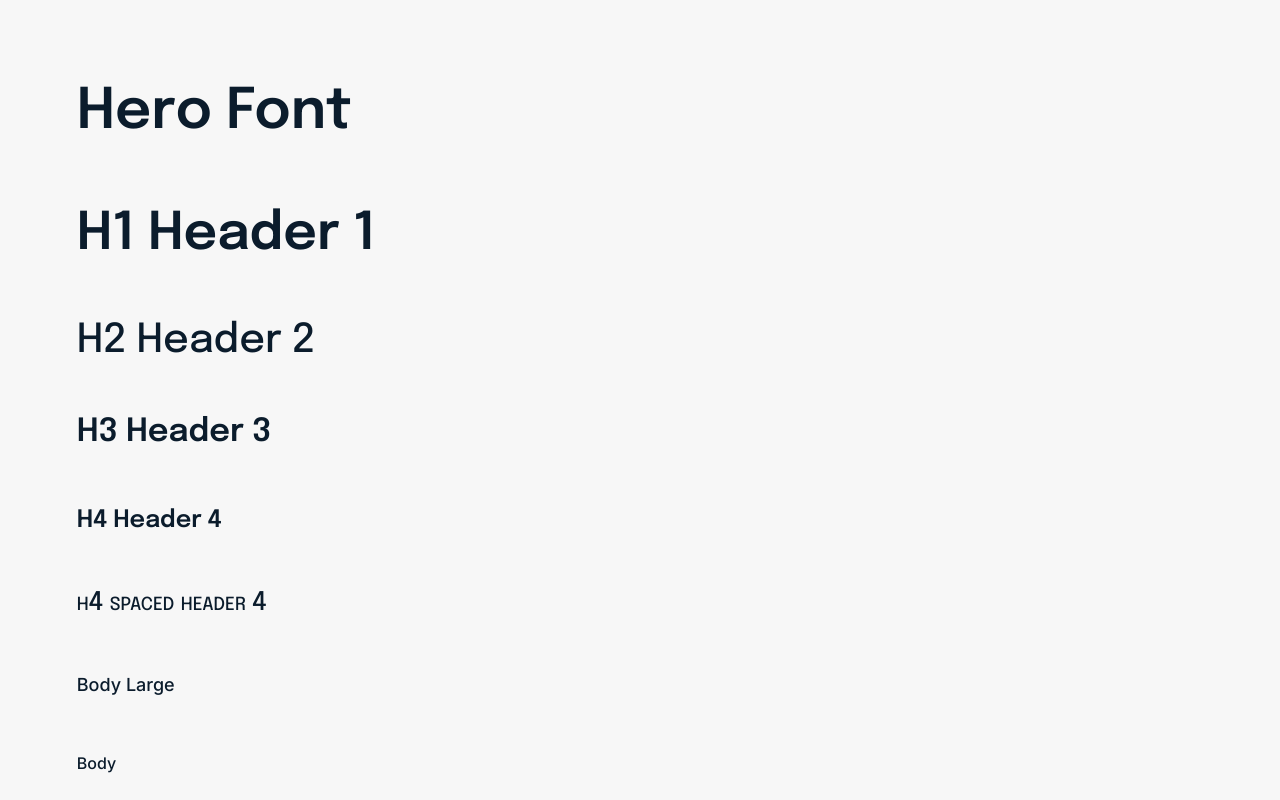
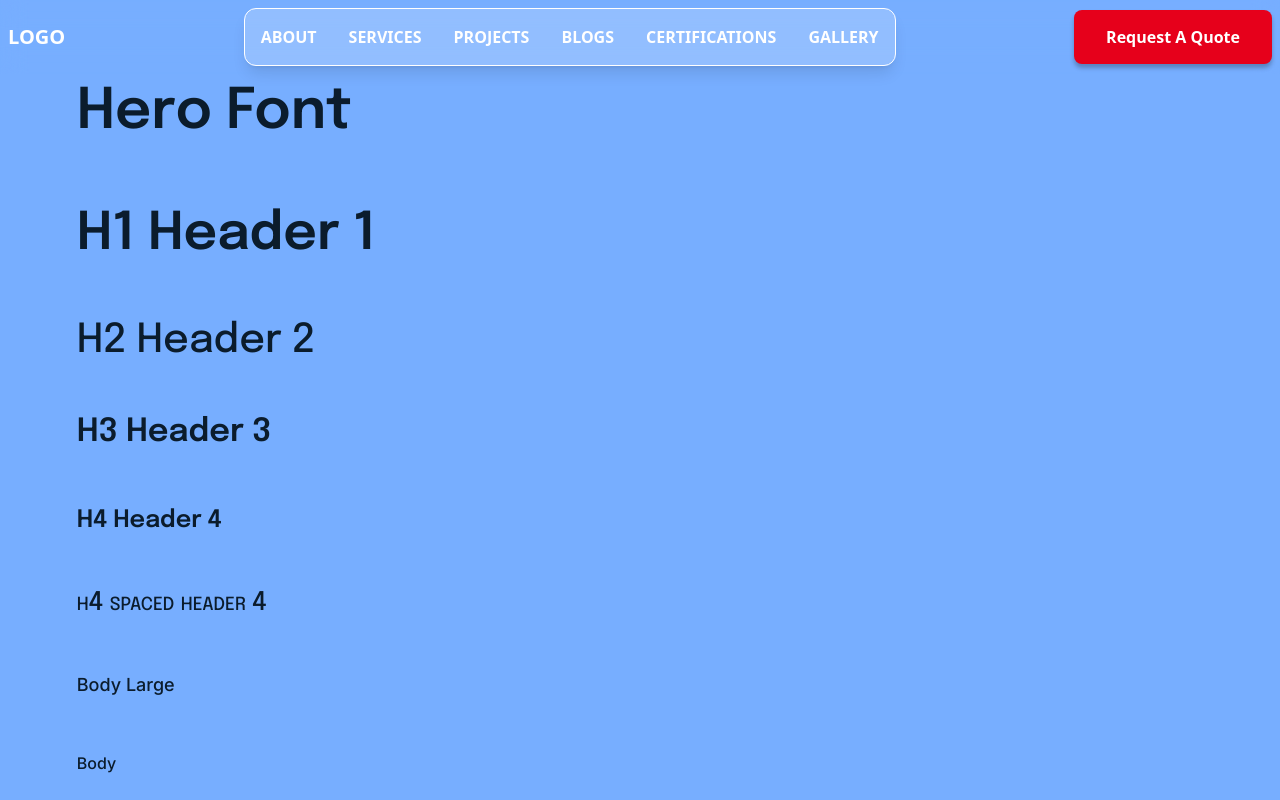
Before and after one commit to chocolatecaake/skytech, a Next.js app: page / in a window 1280 px wide. Shown: the top 800 px of the page. Built offline with nearby package versions, Linux system fonts and the light colour scheme.

Commit message:
NavBar,Footer-Maawin :)

```diff
--- /dev/null
+++ b/app/components/Footer.jsx
@@ -0,0 +1,47 @@
+"use client";
+import Link from "next/link";
+import { FaPhone } from "react-icons/fa6";
+import { AiFillPrinter } from "react-icons/ai";
+import { IoMdMail } from "react-icons/io";
+import { FaLocationDot } from "react-icons/fa6";
+
+export default function Footer(){
+    return(
+        <footer className = "bg-[#0b1c2c] w-full mt-5 flex row justify-between p-10 px-30">
+            <div className = "text-white space-y-3">
+                <h4>Skytech General Contracting L.L.C</h4>
+                <h4>P.O. Box 132415</h4>
+                <h4><FaLocationDot className="inline mr-2 text-yellow-300"/>Abu Dhabi, UAE</h4>
+                <div className="rounded-2xl overflow-hidden border border-white/10 shadow-xl bg-white/10 backdrop-blur-md">
+                <iframe src="https://www.google.com/maps/embed?pb=!1m18!1m12!1m3!1d232565.41897088237!2d54.39381209067177!3d24.387054128669117!2m3!1f0!2f0!3f0!3m2!1i1024!2i768!4f13.1!3m3!1m2!1s0x3e5e440f723ef2b9%3A0xc7cc2e9341971108!2sAbu%20Dhabi!5e0!3m2!1sen!2sae!4v1782635877707!5m2!1sen!2sae"
+                width="100%"
+                height="200"
+                style={{ border: 0 }}
+                allowFullScreen
+                loading="lazy"></iframe>
+                </div>
+            </div>
+            <div className = "text-white space-y-10">
+                <h3 className = "text-accent">Quick Contact</h3>
+                <span className="body-large items-center"><FaPhone className="inline mr-2 text-yellow-300" />+971 50 259 7150 <br/> </span>
+                <span className="body-large"><AiFillPrinter className="inline mr-2 text-yellow-300"/>+971 50 259 7150 (Fax) <br/> </span>
+                <span className="body-large"><IoMdMail className="inline mr-2 text-yellow-300"/>sales@skytechuae.com</span>
+            </div>
+            <div className = "text-white space-y-10">
+                <h3 className = "text-accent">Services</h3>
+                <span className="body-large">Service<br/> </span>
+                <span className="body-large">Service <br/> </span>
+                <span className="body-large">Service <br/> </span>
+                <span className="body-large">Service</span>
+            </div>
+            <div className = "text-white space-y-10">
+                <h3 className = "text-accent">Quick Links</h3>
+                <Link href="/" className="body-large">About<br/> </Link>
+                <Link href="/" className="body-large">Project <br/> </Link>
+                <Link href="/" className="body-large">Blogs <br/> </Link>
+                <Link href="/" className="body-large">Brochures<br/></Link>
+                <Link href="/" className="body-large">Contact Us</Link>
+            </div>
+        </footer>
+    )
+}
--- /dev/null
+++ b/app/components/NavBar2.jsx
@@ -0,0 +1,54 @@
+"use client";
+import Link from 'next/link';
+import Button from './Button';
+import {useState, useEffect} from "react";
+
+export default function Navbar() {
+    const [scrolled, setScrolled] = useState(false);
+
+  useEffect(() => {
+    const handleScroll = () => {
+      setScrolled(window.scrollY > 50);
+    };
+
+    window.addEventListener("scroll", handleScroll);
+    return () => window.removeEventListener("scroll", handleScroll);
+  }, []);
+  return (
+    <nav
+      className={`fixed w-full p-2 text-white transition-all duration-200
+      ${scrolled
+        ? "bg-[#0b1c2c] shadow-lg"
+        : "bg-transparent backdrop-blur-md"
+      }`}
+    >
+      <div className="flex justify-between items-center  w-full">
+        <Link href="/" className="text-xl font-bold">
+          LOGO
+        </Link>
+        <div className={`flex space-x-8 p-4
+            ${scrolled ? "bg-transparent" : "bg-white/20 backdrop-blur-md rounded-xl shadow-lg border border-white"}`}>
+          <Link href="/" className=" flex hover:text-accent font-bold active:text-accent">
+            ABOUT
+          </Link>
+          <Link href="/" className="hover:text-accent font-bold active:text-accent">
+            SERVICES
+          </Link>
+          <Link href="/" className="hover:text-accent font-bold active:text-accent">
+            PROJECTS
+          </Link>
+          <Link href="/" className="hover:text-accent font-bold active:text-accent">
+            BLOGS
+          </Link>
+          <Link href="/" className="hover:text-accent font-bold active:text-accent">
+            CERTIFICATIONS
+          </Link>
+          <Link href="/" className="hover:text-accent font-bold active:text-accent">
+            GALLERY
+          </Link>
+        </div>
+        <Button text="Request A Quote" variant="CTA" />
+      </div>
+    </nav>
+  );
+}
--- a/app/page.jsx
+++ b/app/page.jsx
@@ -2,11 +2,14 @@ import Image from "next/image";
 import Title from "./components/Title";
 import Button from "./components/Button";
 import ServiceCard from "./components/ServiceCard";
+import NavBar from "./components/NavBar2";
+import Footer from "./components/Footer";
 
 export default function Home() {
   return (
-    <div>
+    <div className = "bg-accent">
       <main>
+        <NavBar />
         <section className="typography">
           <span className="hero">Hero font</span>
           <h1>h1 header 1</h1>
@@ -73,6 +76,7 @@ export default function Home() {
             />
           </div>
         </section>
+        <Footer/>
       </main>
     </div>
   );
--- a/package.json
+++ b/package.json
@@ -11,7 +11,8 @@
   "dependencies": {
     "next": "16.2.9",
     "react": "19.2.4",
-    "react-dom": "19.2.4"
+    "react-dom": "19.2.4",
+    "react-icons": "^5.6.0"
   },
   "devDependencies": {
     "@tailwindcss/postcss": "^4",
```
Also changed, not shown: 1 other file (tests, documents, lock files or other folders).
